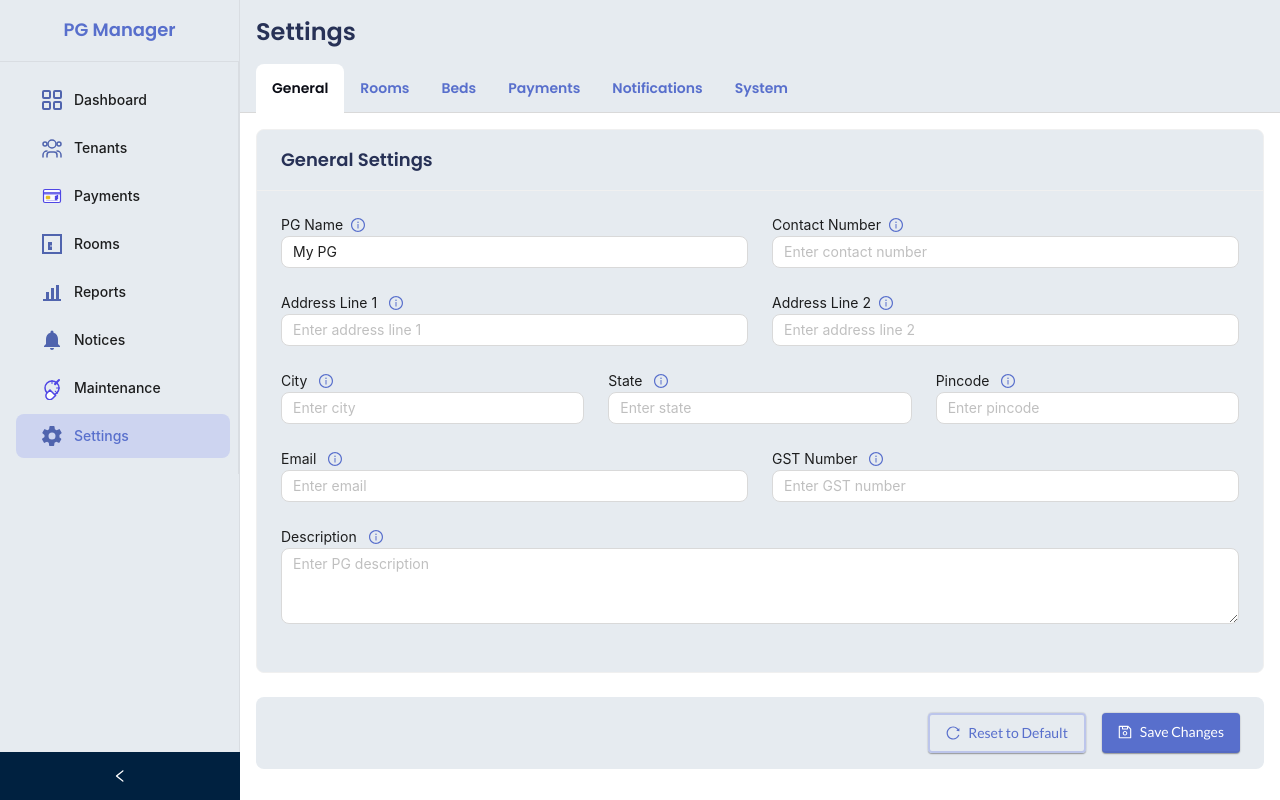
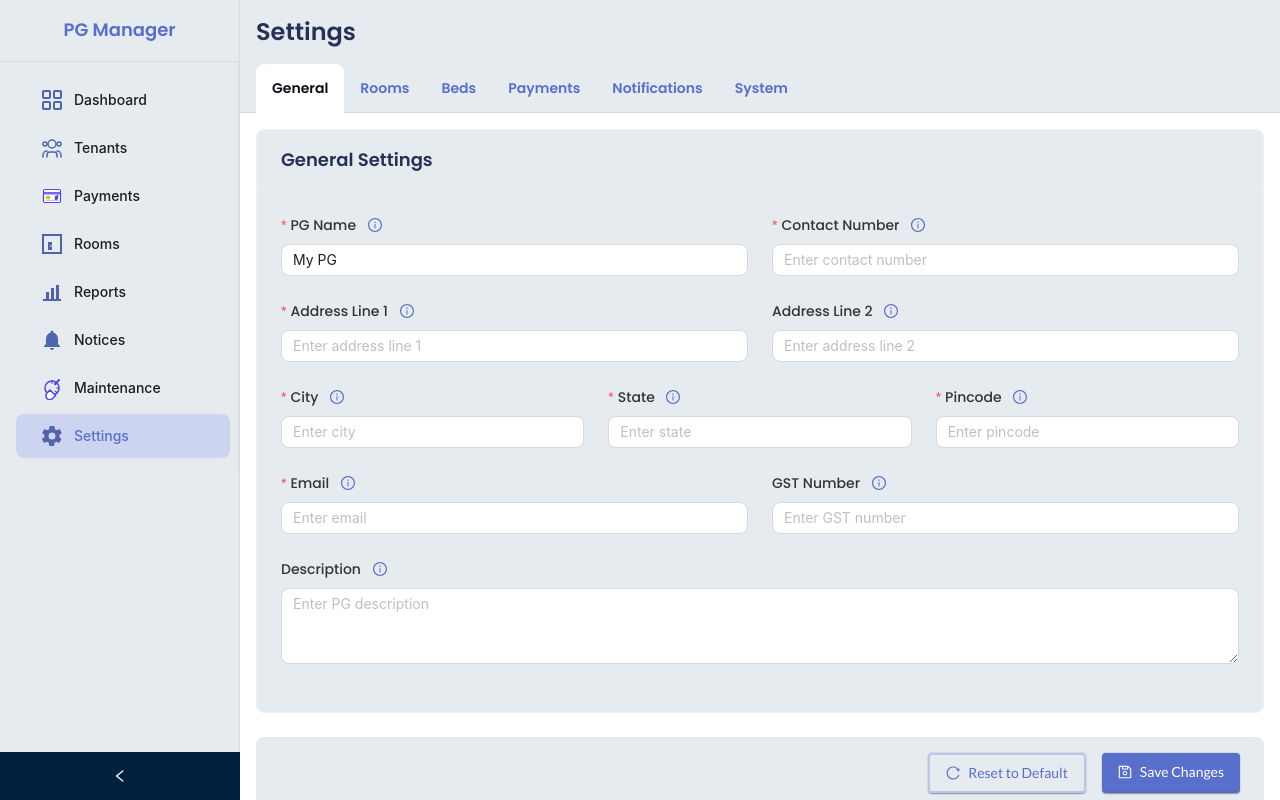
Before and after one commit to venkataraviduddugunta7/My-PG-management, a React (Vite) app: page /settings in a window 1280 px wide. Built offline with nearby package versions, Linux system fonts and the light colour scheme.

Commit message:
Revert ""added the Settings Tabs""
This reverts commit bbbda5cc20b90ddfc8e8ccaf3d47d20f05de053c.

```diff
--- a/src/pages/Settings/Settings.jsx
+++ b/src/pages/Settings/Settings.jsx
@@ -271,14 +271,14 @@ const Settings = () => {
               <Card title="General Settings" className="settings-card">
                 <Row gutter={[24, 0]}>
                   <Col span={12}>
-                    <div>
+                    <Form.Item
+                      name={["pgName"]}
+                      label={
                         <span>
-                        PG Name
+                          PG Name{" "}
                           {renderTooltip("The name of your PG establishment")}
                         </span>
-                    </div>
-                    <Form.Item
-                      name={["pgName"]}
+                      }
                       rules={[
                         { required: true, message: "Please enter PG name" },
                       ]}
@@ -287,14 +287,14 @@ const Settings = () => {
                     </Form.Item>
                   </Col>
                   <Col span={12}>
-                    <div>
+                    <Form.Item
+                      name={["contactNumber"]}
+                      label={
                         <span>
-                        Contact Number
+                          Contact Number{" "}
                           {renderTooltip("Primary contact number for PG")}
                         </span>
-                    </div>
-                    <Form.Item
-                      name={["contactNumber"]}
+                      }
                       rules={[
                         {
                           required: true,
@@ -309,28 +309,28 @@ const Settings = () => {
 
                 <Row gutter={[24, 0]}>
                   <Col span={12}>
-                    <div>
+                    <Form.Item
+                      name={["address", "addressLine1"]}
+                      label={
                         <span>
                           Address Line 1{" "}
                           {renderTooltip("Primary address line")}
                         </span>
-                    </div>
-                    <Form.Item
-                      name={["address", "addressLine1"]}
+                      }
                       rules={[{ required: true, message: "Please enter address line 1" }]}
                     >
                       <Input placeholder="Enter address line 1" />
                     </Form.Item>
                   </Col>
                   <Col span={12}>
-                    <div>
+                    <Form.Item
+                      name={["address", "addressLine2"]}
+                      label={
                         <span>
-                        Address Line 2
+                          Address Line 2{" "}
                           {renderTooltip("Secondary address line")}
                         </span>
-                    </div>
-                    <Form.Item
-                      name={["address", "addressLine2"]}
+                      }
                     >
                       <Input placeholder="Enter address line 2" />
                     </Form.Item>
@@ -339,43 +339,42 @@ const Settings = () => {
 
                 <Row gutter={[24, 0]}>
                   <Col span={8}>
-                    <div>
+                    <Form.Item
+                      name={["address", "city"]}
+                      label={
                         <span>
                           City{" "}
                           {renderTooltip("City name")}
                         </span>
-                    </div>
-                    <Form.Item
-                      name={["address", "city"]}
+                      }
                       rules={[{ required: true, message: "Please enter city" }]}
                     >
                       <Input placeholder="Enter city" />
                     </Form.Item>
                   </Col>
                   <Col span={8}>
-                    <div>
+                    <Form.Item
+                      name={["address", "state"]}
+                      label={
                         <span>
                           State{" "}
                           {renderTooltip("State name")}
                         </span>
-                    </div>
-                    <Form.Item
-                      name={["address", "state"]}
+                      }
                       rules={[{ required: true, message: "Please enter state" }]}
                     >
                       <Input placeholder="Enter state" />
                     </Form.Item>
                   </Col>
                   <Col span={8}>
-                    <div>
+                    <Form.Item
+                      name={["address", "pincode"]}
+                      label={
                         <span>
                           Pincode{" "}
                           {renderTooltip("Postal code")}
                         </span>
-                    </div>
-                    <Form.Item
-                      name={["address", "pincode"]}
-
+                      }
                       rules={[{ required: true, message: "Please enter pincode" }]}
                     >
                       <Input placeholder="Enter pincode" />
@@ -385,15 +384,14 @@ const Settings = () => {
 
                 <Row gutter={[24, 0]}>
                   <Col span={12}>
-                    <div>
+                    <Form.Item
+                      name={["email"]}
+                      label={
                         <span>
                           Email{" "}
                           {renderTooltip("Primary email for communications")}
                         </span>
-                    </div>
-                    <Form.Item
-                      name={["email"]}
-
+                      }
                       rules={[
                         { required: true, message: "Please enter email" },
                         {
@@ -406,31 +404,30 @@ const Settings = () => {
                     </Form.Item>
                   </Col>
                   <Col span={12}>
-                    <div>
+                    <Form.Item
+                      name={["gstNumber"]}
+                      label={
                         <span>
                           GST Number{" "}
-                        {renderTooltip("GST number for PG")}
+                          {renderTooltip(
+                            "GST registration number if applicable"
+                          )}
                         </span>
-                    </div>
-                    <Form.Item
-                      name={["gstNumber"]}
-
+                      }
                     >
                       <Input placeholder="Enter GST number" />
                     </Form.Item>
                   </Col>
                 </Row>
 
-                <div>
+                <Form.Item
+                  name={["description"]}
+                  label={
                     <span>
                       Description{" "}
                       {renderTooltip("Brief description about your PG")}
                     </span>
-                </div>
-
-                <Form.Item
-                  name={["description"]}
-
+                  }
                 >
                   <Input.TextArea rows={3} placeholder="Enter PG description" />
                 </Form.Item>
@@ -537,14 +534,16 @@ const Settings = () => {
               <Card title="Payment Settings" className="settings-card">
                 <Row gutter={[24, 0]}>
                   <Col span={12}>
-                    <div>
+                    <Form.Item
+                      name="currency"
+                      label={
                         <span>
                           Currency{" "}
-                        {renderTooltip("Currency for PG")}
+                          {renderTooltip(
+                            "Default currency for all transactions"
+                          )}
                         </span>
-                    </div>
-                    <Form.Item
-                      name="currency"
+                      }
                     >
                       <Select>
                         <Select.Option value="INR">INR (₹)</Select.Option>
@@ -553,15 +552,14 @@ const Settings = () => {
                     </Form.Item>
                   </Col>
                   <Col span={12}>
-                    <div>
+                    <Form.Item
+                      name="paymentDueDay"
+                      label={
                         <span>
                           Payment Due Day{" "}
                           {renderTooltip("Day of month when rent is due")}
                         </span>
-                    </div>
-                    <Form.Item
-                      name="paymentDueDay"
-
+                      }
                       rules={[{ required: true }]}
                     >
                       <InputNumber min={1} max={31} style={{ width: "100%" }} />
@@ -571,32 +569,30 @@ const Settings = () => {
 
                 <Row gutter={[24, 0]}>
                   <Col span={12}>
-                    <div>
+                    <Form.Item
+                      name="latePaymentGracePeriod"
+                      label={
                         <span>
                           Grace Period (days){" "}
                           {renderTooltip(
                             "Days allowed after due date before late fee"
                           )}
                         </span>
-                    </div>
-                    <Form.Item
-                      name="latePaymentGracePeriod"
-
+                      }
                       rules={[{ required: true }]}
                     >
                       <InputNumber min={0} max={30} style={{ width: "100%" }} />
                     </Form.Item>
                   </Col>
                   <Col span={12}>
-                    <div>
+                    <Form.Item
+                      name="latePaymentFee"
+                      label={
                         <span>
                           Late Fee{" "}
                           {renderTooltip("Fee charged for late payments")}
                         </span>
-                    </div>
-                    <Form.Item
-                      name="latePaymentFee"
-
+                      }
                       rules={[{ required: true }]}
                     >
                       <InputNumber min={0} style={{ width: "100%" }} />
@@ -606,32 +602,32 @@ const Settings = () => {
 
                 <Row gutter={[24, 0]}>
                   <Col span={12}>
-                    <div>
+                    <Form.Item
+                      name="securityDepositMonths"
+                      label={
                         <span>
                           Security Deposit (months){" "}
                           {renderTooltip(
                             "Number of months rent as security deposit"
                           )}
                         </span>
-                    </div>
-                    <Form.Item
-                      name="securityDepositMonths"
-
+                      }
                       rules={[{ required: true }]}
                     >
                       <InputNumber min={1} max={12} style={{ width: "100%" }} />
                     </Form.Item>
                   </Col>
                   <Col span={12}>
-                    <div>
+                    <Form.Item
+                      name="advanceRentMonths"
+                      label={
                         <span>
                           Advance Rent (months){" "}
-                        {renderTooltip("Number of months rent as advance")}
+                          {renderTooltip(
+                            "Number of months rent to be paid in advance"
+                          )}
                         </span>
-                    </div>
-                    <Form.Item
-                      name="advanceRentMonths"
-
+                      }
                       rules={[{ required: true }]}
                     >
                       <InputNumber min={1} max={12} style={{ width: "100%" }} />
@@ -639,15 +635,14 @@ const Settings = () => {
                   </Col>
                 </Row>
 
-                <div>
+                <Form.Item
+                  name="paymentMethods"
+                  label={
                     <span>
                       Accepted Payment Methods{" "}
                       {renderTooltip("Payment methods accepted")}
                     </span>
-                </div>
-                <Form.Item
-                  name="paymentMethods"
-
+                  }
                 >
                   <Select mode="multiple" placeholder="Select payment methods">
                     <Select.Option value="cash">Cash</Select.Option>
@@ -697,7 +692,7 @@ const Settings = () => {
                   </Col>
                 </Row>
 
-                <div className="tab-title" style={{ marginBottom: "16px" }}>Notification Preferences</div>
+                <div className="tab-title" style={{marginBottom: "16px"}}>Notification Preferences</div>
 
                 <Row gutter={[24, 0]}>
                   <Col span={12}>
```
Lines whose indentation alone changed are shown as unchanged.
